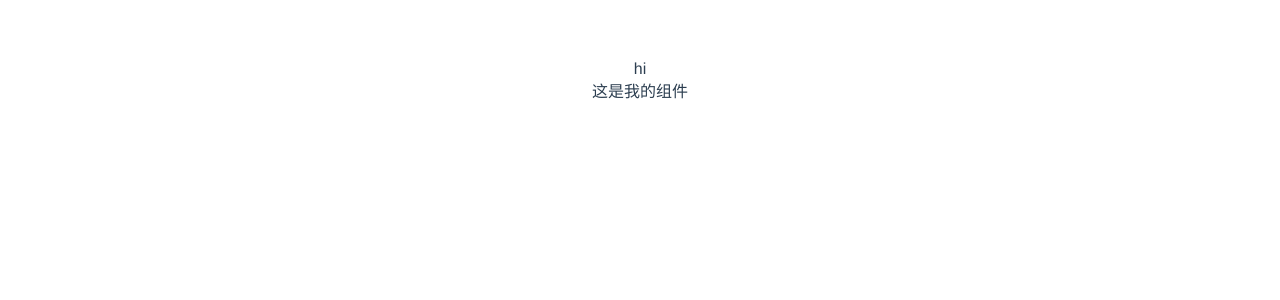
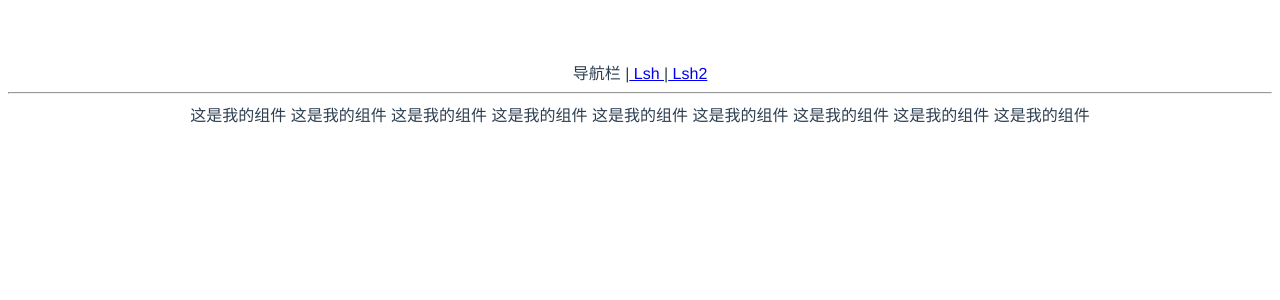
Before and after one commit to lihuhui-first/Skil-ui, a Vue app: page / in a window 1280 px wide. Shown: the top 300 px of the page. Built offline with nearby package versions, Linux system fonts and the light colour scheme.

Commit message:
初始化vue-router

```diff
--- a/index.html
+++ b/index.html
@@ -10,7 +10,7 @@
 
 <body>
   <div id="app"></div>
-  <script type="module" src="/src/main.js"></script>
+  <script type="module" src="/src/main.ts"></script>
 </body>
 
 </html>
--- a/src/App.vue
+++ b/src/App.vue
@@ -1,15 +1,13 @@
 <template>
-  <div>hi</div>
-  <Lsh/>
+  <div>导航栏 |<router-link to="/"> Lsh </router-link> |<router-link to="/xxx"> Lsh2 </router-link></div>
+  <hr/>
+ <router-view />
 </template>
 
 <script>
-import Lsh from './components/Lsh.vue'
+
 
 export default {
-  name: 'App',
-  components: {
-    Lsh //左边是标签名，右边是组件的引用
-  }
+  name: 'App'
 }
 </script>
--- a/src/components/Lsh.vue
+++ b/src/components/Lsh.vue
@@ -1,5 +1,13 @@
 <template>
     <div>
         这是我的组件
+        这是我的组件
+        这是我的组件
+        这是我的组件
+        这是我的组件
+        这是我的组件
+        这是我的组件
+        这是我的组件
+        这是我的组件
     </div>
 </template>
--- /dev/null
+++ b/src/components/Lsh2.vue
@@ -0,0 +1,5 @@
+<template>
+    <div>
+        lsh2
+    </div>
+</template>
--- a/src/main.js
+++ /dev/null
@@ -1,5 +0,0 @@
-import { createApp } from 'vue' //创建App实例的重要函数
-import App from './App.vue'
-import './index.css'
-
-createApp(App).mount('#app')//接受一个App组件，并把它挂载到了div=app上面
--- /dev/null
+++ b/src/main.ts
@@ -0,0 +1,21 @@
+import { createApp } from 'vue' //创建App实例的重要函数
+import App from './App.vue'
+import './index.css'
+import { createWebHashHistory, createRouter } from 'vue-router'
+import Lsh from './components/Lsh.vue'
+import Lsh2 from './components/Lsh2.vue'
+
+const history = createWebHashHistory()
+const router = createRouter({
+    history: history,
+    routes: [
+        { path: '/', component: Lsh },
+        { path: '/xxx', component: Lsh2 }
+    ]
+})
+
+// createApp(App).mount('#app')//接受一个App组件，并把它挂载到了div=app上面
+
+const app = createApp(App)
+app.use(router)
+app.mount('#app')
--- /dev/null
+++ b/src/shims-vue.d.ts
@@ -0,0 +1,5 @@
+declare module '*.vue' {
+    import { Component } from 'vue'
+    const component: Component
+    export default component
+}
```
Also changed, not shown: package.json (+4 -3 lines), 1 other file (tests, documents, lock files or other folders).
